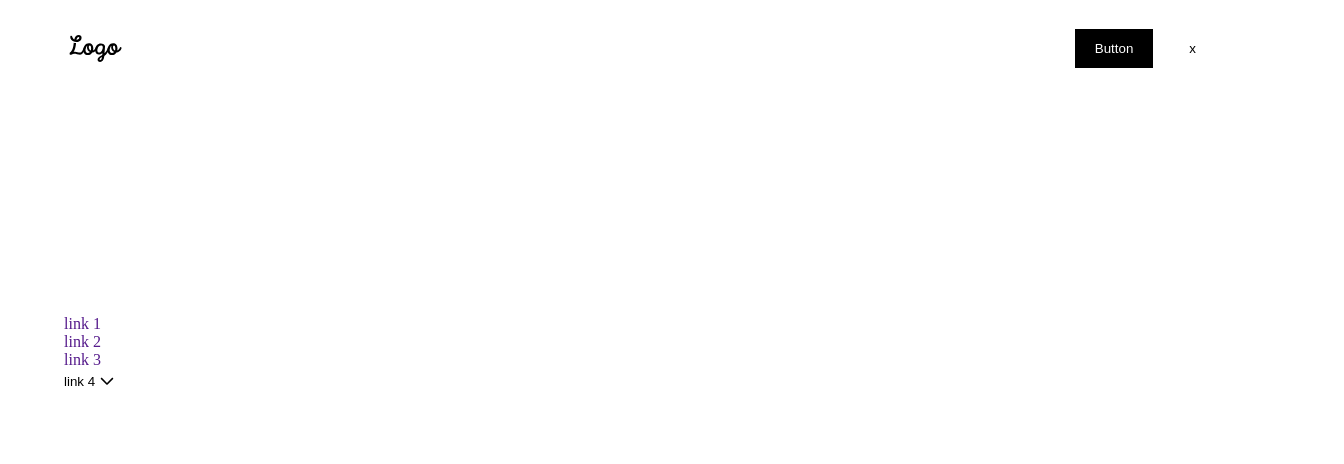
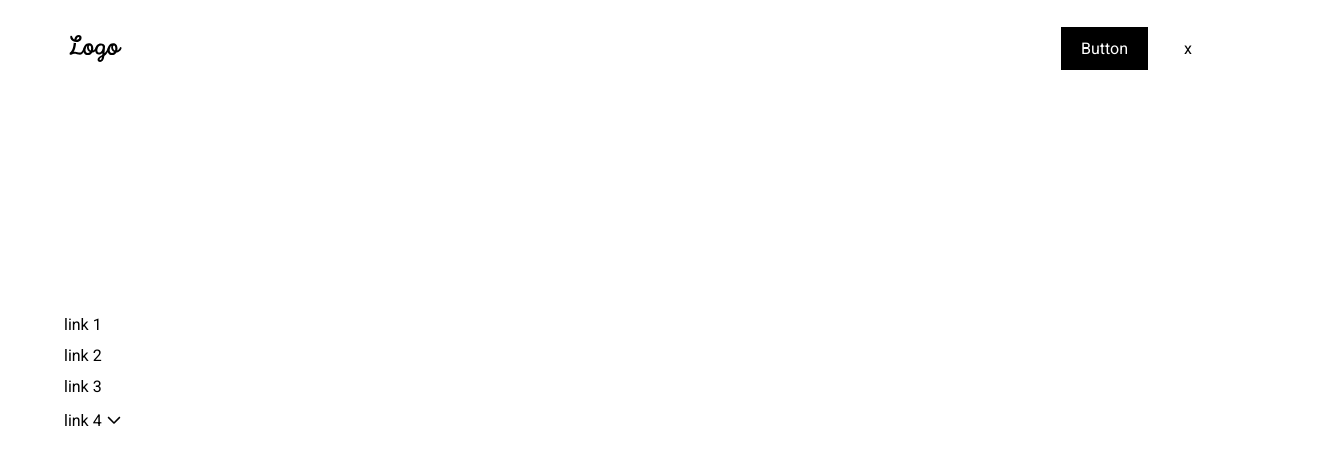
Before and after one commit to Ryan-Silva19/DevFrontEnd, a plain HTML site: page Aula21-05/NavBars/Nav04/index.html in a window 1280 px wide. Shown: the whole page, 1344 px wide, since content can reach past the window. Drawn offline with Linux system fonts and the light colour scheme.

```diff
--- a/Aula21-05/NavBars/Nav03/src/assets/style/style.css
+++ b/Aula21-05/NavBars/Nav03/src/assets/style/style.css
@@ -8,10 +8,10 @@
     text-decoration: var(--text-decoration);
 }
 header{
-    border: 1px solid black;
     display: flex;
     justify-content: space-between;
     align-items: center;
+
 
     height: 72px;
     /* width: 100%; */
@@ -30,7 +30,7 @@ header > nav{
 }
 header > img{
     position: absolute;
-    left: 50%;
+    left: 49%;
     transform: translateX(-50%);
 }
 header > nav > a, p{
--- a/Aula21-05/NavBars/Nav04/src/assets/style/style.css
+++ b/Aula21-05/NavBars/Nav04/src/assets/style/style.css
@@ -7,15 +7,18 @@
     box-sizing: var(--box-sizing);
     background: var(--background);
     text-decoration: var(--text-decoration);
+    color: black;
+    font-family: "Roboto", sans-serif;
+    font-size: 16px;
 }
 header{
     display: flex;
     justify-content: space-between;
     align-items: center;
 
-    width: 100%;
     height: 72px;
     margin: 12px 64px;
+
 }
 header >img{
     width: 63px;
@@ -23,9 +26,8 @@ header >img{
 }
 .buttons{
     display: flex;
-    padding: 4px 72px 4px 0;
     gap: 24px;
-    margin-right: 64px;
+    padding: 12px;
 }
 #button{
     padding: 8px 20px;
@@ -44,6 +46,7 @@ main> nav{
     justify-content: center;
     margin: 219px 63px 0 64px;
     /* padding: 12px 0; */
+    gap: 12px;
 }
 /* main > nav > a{
 
```
